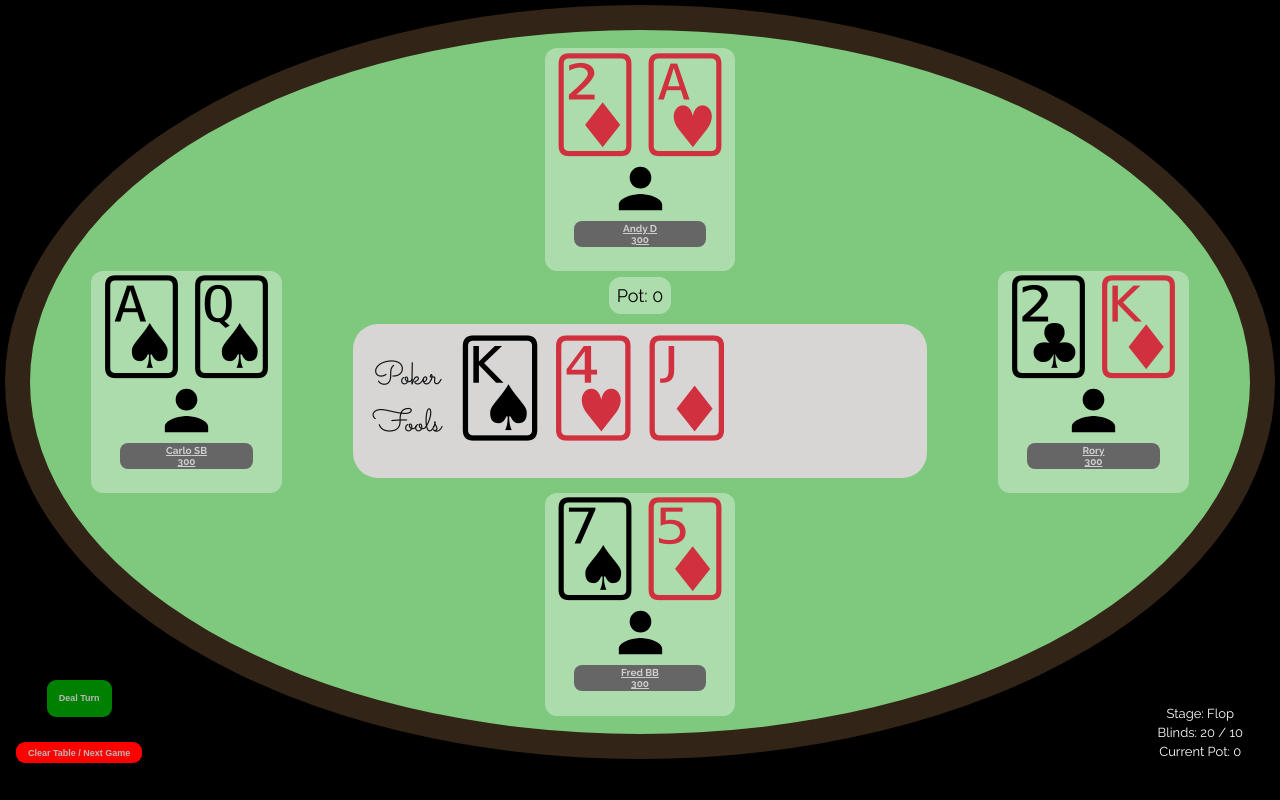
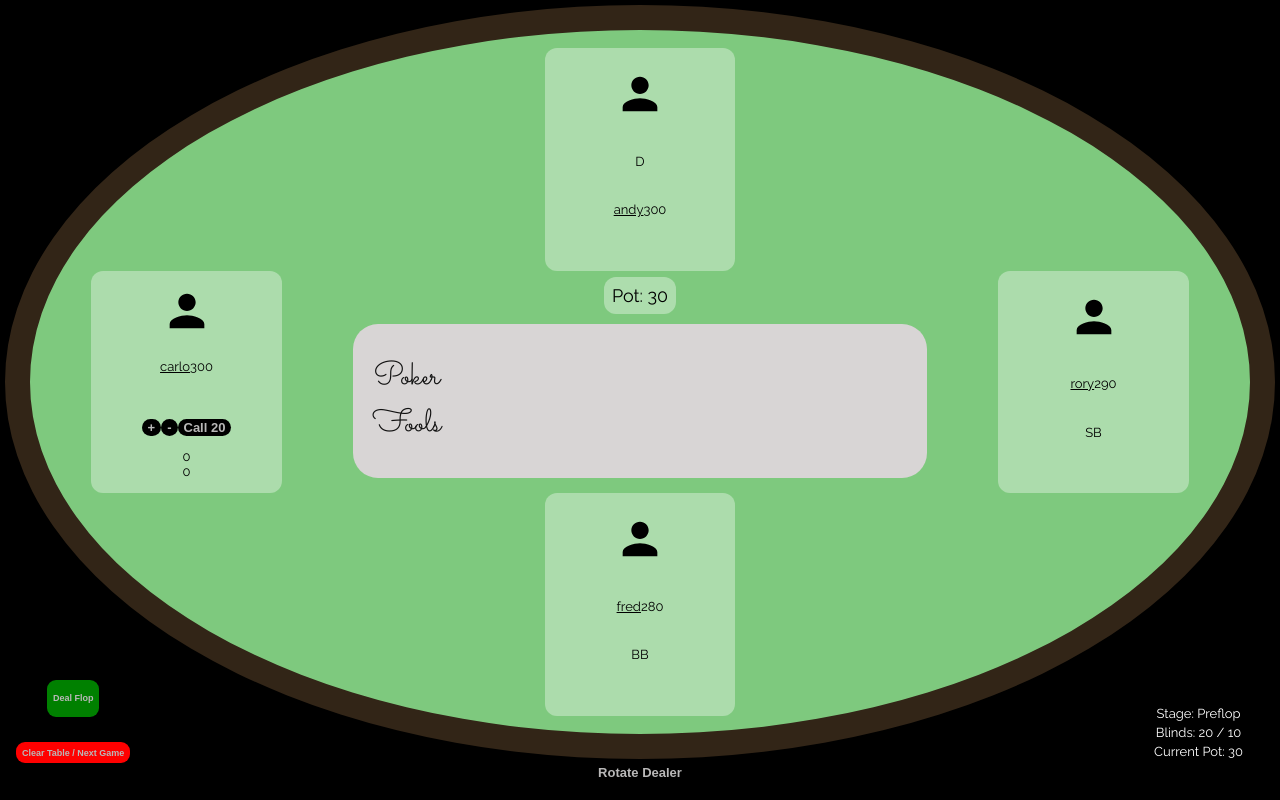
Before and after one commit to andrewneilclarke/poker-fools-react, a React (Create React App) app: page / in a window 1280 px wide. Built offline with nearby package versions, Linux system fonts and the light colour scheme.

Commit message:
added auto blinds

```diff
--- a/package.json
+++ b/package.json
@@ -10,7 +10,9 @@
     "@types/node": "^17.0.8",
     "@types/react": "^17.0.38",
     "@types/react-dom": "^17.0.11",
+    "bootstrap": "^5.1.3",
     "react": "^17.0.2",
+    "react-bootstrap": "^2.1.2",
     "react-dom": "^17.0.2",
     "react-icons": "^4.3.1",
     "react-scripts": "4.0.3",
--- a/src/App.css
+++ b/src/App.css
@@ -16,7 +16,6 @@
 button {
   background: black;
   border: none;
-  padding: 6px 12px;
   margin-bottom: 0.8rem;
   border-radius: 9px;
   color: rgb(185, 184, 184);
@@ -55,23 +54,19 @@ button:hover {
   color: pink;
 }
 
-.player-info {
-  text-transform: capitalize;
-  font-size: x-small;
-  color: rgb(207, 206, 206);
-  background-color: #666;
-  width: 70%;
-  border-radius: 8px;
-  padding: 2px;
+.name-and-stack {
+  display: flex;
+  justify-content: space-around;
+  align-items:
 }
-
-#name {
+.name-and-stack .name {
   text-decoration: underline;
 }
 #player {
   display: flex;
   flex-direction: column;
   align-items: center;
+  justify-content: space-around;
   /* margin: 10px; */
   background-color: rgba(255, 255, 255, 0.353);
   padding: 0.2rem;
@@ -93,28 +88,6 @@ button:hover {
 }
 .carlo {
   grid-row: 2/3;
-}
-
-.player-details {
-  display: flex;
-  flex-direction: row;
-  width: 100%;
-  justify-content:flex-start;
-  align-items: center;
-}
-.player-details button {
-  font-size: large;
-  margin-bottom: 0.5rem;
-  /* display: flex;
-  justify-content: space-between; */
-}
-.player-details p {
-  margin-bottom: 0.5rem;
-
-}
-.player-buttons {
-  /* display: flex;
-  justify-content: space-evenly; */
 }
 
 .cards {
--- a/src/App.tsx
+++ b/src/App.tsx
@@ -13,26 +13,18 @@ import Card from './components/Card';
 import Table from './components/Table';
 import Gameinfo from './components/Gameinfo';
 
-
 const initialState: AppState = {
-  player1: { hand: [], stack: 300, bet: 0, name: 'andy', dealer: true, bigBlind: false, smallBlind: false, active: false, folded: false, allin: false },
-  player2: { hand: [], stack: 300, bet: 0, name: 'rory', dealer: false, bigBlind: false, smallBlind: false, active: true, folded: false, allin: false },
-  player3: { hand: [], stack: 300, bet: 0, name: 'fred', dealer: false, bigBlind: true, smallBlind: false, active: false, folded: false, allin: false },
-  player4: { hand: [], stack: 300, bet: 0, name: 'carlo', dealer: false, bigBlind: false, smallBlind: true, active: false, folded: false, allin: false },
-  pot: 0
-}
-const initialState2: any = {
   players: [
-    { hand: [], stack: 300, bet: 0, name: 'andy', dealer: true, bigBlind: false, smallBlind: false, active: false, folded: false, allin: false },
-    { hand: [], stack: 300, bet: 0, name: 'rory', dealer: false, bigBlind: false, smallBlind: false, active: true, folded: false, allin: false },
-    { hand: [], stack: 300, bet: 0, name: 'fred', dealer: false, bigBlind: true, smallBlind: false, active: false, folded: false, allin: false },
-    { hand: [], stack: 300, bet: 0, name: 'carlo', dealer: false, bigBlind: false, smallBlind: true, active: false, folded: false, allin: false },
+    { hand: [], stack: 300, id: 1, bet: 0, name: 'andy', dealer: true, bigBlind: false, smallBlind: false, active: false, folded: false, allin: false },
+    { hand: [], stack: 300, id: 2, bet: 0, name: 'rory', dealer: false, bigBlind: false, smallBlind: true, active: false, folded: false, allin: false },
+    { hand: [], stack: 300, id: 3, bet: 0, name: 'fred', dealer: false, bigBlind: true, smallBlind: false, active: false, folded: false, allin: false },
+    { hand: [], stack: 300, id: 4, bet: 0, name: 'carlo', dealer: false, bigBlind: false, smallBlind: false, active: true, folded: false, allin: false },
   ],
-  pot: 0
+  pot: 0,
 }
 
 const App = () => {
-  const [state, dispatch] = useReducer(betReducer, initialState2)
+  const [state, dispatch] = useReducer(betReducer, initialState)
   const players: PlayerType[] = state.players
   const [bigBlind, setBigBlind] = useState<number>(20)
   const [table, setTable] = useState<CardName[]>([])
@@ -43,6 +35,7 @@ const App = () => {
   let [liveDeck, setLiveDeck] = useState<Deck>([...cardNames])
   const [flipped, setFlipped] = useState<boolean>(true)
   const [flipTable, setFlipTable] = useState<boolean>(true)
+  const [dealerID, setDealerID] = useState(1)
   const [gameResult, setGameResult] = useState<RankingResult>({
     winners: [],
     players: []
@@ -55,7 +48,6 @@ const App = () => {
   const getDeck = () => Object.keys(MyDeck) as Array<CardFace>;
 
   useEffect(() => {
-
     // WHILE ACTIVE PLAYERS > 1
     playGame();
     // FIRST ROUND OF BETS
@@ -65,12 +57,45 @@ const App = () => {
     // dealRiver()
     // FOURTH ROUND OF BETS
     // SHOW DOWN (SHOW CARDS) => FETCH WINNER (& DISPLAY) => PAYOUT POT
-    // nextGame()
+
     // console.log('end')
   }, [])
 
+  const makeNextActive = () => {
+
+  }
+  const payBlinds = () => {
+    const SB = players.filter(p => p.smallBlind)
+    const BB = players.filter(p => p.bigBlind)
+    dispatch({ type: 'pay-sb', SB, smallBlind })
+    dispatch({ type: 'pay-bb', BB, bigBlind })
+  }
+
+  const rotateDealer = () => {
+    const currentDealer = players.filter(p => {
+      if (p.dealer) {
+        console.log(p.id)
+      }
+    })
+  }
+
+  // p.dealer ? p.id )
+  // console.log(currentDealer)
+  // if (dealerID === 1) {
+  //   dispatch({ type: 'set-dealer', dealerID })
+  //   dispatch({ type: 'set-sb', dealerID })
+  //   dispatch({ type: 'set-bb', dealerID })
+  // }
+
+
+  const payoutWinner = () => {
+    dispatch({ type: 'payout', gameResult, players })
+  }
+
+  console.log(gameResult.winners)
   const playGame = () => {
     shuffleandSet();
+    payBlinds();
     // create DEAL PLAYERS FUNCTION
     dealFlop();
     // // FIRST ROUND OF BETS
@@ -78,6 +103,8 @@ const App = () => {
     // dealTurn();
     // dealRiver();
     // getResult();
+    payoutWinner();
+    nextGame()
   }
 
   const shuffleandSet = () => {
@@ -90,14 +117,6 @@ const App = () => {
     if (players[0].hand.length === 0) {
       players.forEach(p => p.hand.push(liveDeck.pop()))
       players.forEach(p => p.hand.push(liveDeck.pop()))
-      // player1.hand.push(liveDeck.pop())
-      // player2.hand.push(liveDeck.pop())
-      // player3.hand.push(liveDeck.pop())
-      // player4.hand.push(liveDeck.pop())
-      // player1.hand.push(liveDeck.pop())
-      // player2.hand.push(liveDeck.pop())
-      // player3.hand.push(liveDeck.pop())
-      // player4.hand.push(liveDeck.pop())
       table.push(liveDeck.pop())
       table.push(liveDeck.pop())
       table.push(liveDeck.pop())
@@ -112,7 +131,6 @@ const App = () => {
     table.push(liveDeck.pop())
     setLiveDeck([...liveDeck])
     setGameOver(false)
-    return { liveDeck, players, burnt }
   }
 
   const dealRiver = () => {
@@ -121,13 +139,11 @@ const App = () => {
     table.push(liveDeck.pop())
     setLiveDeck([...liveDeck])
     setGameOver(false)
-    return { liveDeck, players, burnt }
   }
 
   const getResult = async () => {
     if (table.length === 5) {
       const r = await fetchRankingResult()
-      console.log(r)
       setGameResult(r)
     }
   }
@@ -203,6 +219,7 @@ const App = () => {
       {/* DISPLAY TABLE / PLAYERS */}
 
       <Table table={table} currentGameStage={currentGameStage} dispatch={dispatch} gameResult={gameResult} players={players} pot={state.pot} cardBack={cardBack} flipped={flipped} setFlipped={setFlipped} getCardFace={getCardFace} gameOver={gameOver} bigBlind={bigBlind} smallBlind={smallBlind} flipTable={flipTable} />
+      <button onClick={rotateDealer}>Rotate Dealer</button>
 
       {/* GAME INFO / STATS DISPLAY */}
       <Gameinfo bigBlind={bigBlind} currentGameStage={currentGameStage} pot={state.pot} smallBlind={smallBlind} gameResult={gameResult} players={players} myError={myError} />
--- a/src/Reducer.ts
+++ b/src/Reducer.ts
@@ -1,216 +1,81 @@
-import { AppState, Action } from './Interfaces'
+import { AppState } from './Interfaces'
 
-export const betReducer = (state: any, action: any) => {
+
+export const betReducer = (state: AppState, action: any) => {
     switch (action.type) {
         case 'submit-bet': {
-            switch (action.player.name) {
-                case 'carlo': {
             return {
                 ...state,
-                        player4: { ...state.player4, bet: state.player4.bet + action.betAmount, stack: state.player4.stack - action.betAmount },
+                players: state.players.map(p => p.name === action.player.name ? { ...p, bet: p.bet + action.betAmount, stack: p.stack - action.betAmount } : { ...p }),
                 pot: state.pot + action.betAmount
             }
         }
-                case 'andy': {
+
+        case 'make-active': {
             return {
                 ...state,
-                        player1: { ...state.player1, bet: state.player1.bet + action.betAmount, stack: state.player1.stack - action.betAmount },
-                        pot: state.pot + action.betAmount
+                players: state.players.map(p => p.name === action.player.name ? { ...p, active: true } : { ...p, active: false })
             }
         }
-                case 'rory': {
+        case 'set-dealer': {
             return {
                 ...state,
-                        player2: { ...state.player2, bet: state.player2.bet + action.betAmount, stack: state.player2.stack - action.betAmount },
-                        pot: state.pot + action.betAmount
+                players: state.players.map(p => p.id === action.dealerID ? { ...p, dealer: true } : { ...p, dealer: false })
             }
         }
-                case 'fred': {
+        case 'set-bb': {
             return {
                 ...state,
-                        player3: { ...state.player3, bet: state.player3.bet + action.betAmount, stack: state.player3.stack - action.betAmount },
-                        pot: state.pot + action.betAmount
+                players: state.players.map(p => p.id + 2 === action.dealerID ? { ...p, bigBlind: true } : { ...p, bigBlind: false })
             }
         }
-                default:
-                    break;
-            }
-            break;
-        }
-
-        case 'make-active': {
-            // console.log(state.players.map(p => p.name === action.player.name))
-            console.log(action.player.name)
-            // console.log(state.players.map(player => {
-            //     if (player.name === action.player.name) {
-            //         return { ...player, active: true }
-            //     }
-            // }))
-
-
-            // const selectedPlayerArr = Object.entries(state).filter(arr => arr[1].name === action.player.name)
-            // const selectedPlayerObj = selectedPlayerArr[0]
-            // const selectedPlayerName = selectedPlayerObj[0]
-            // const sName = action.player.name
-            // console.log(selectedPlayerObj)
-
-
+        case 'pay-bb': {
+            console.log(action.BB[0].name, state.players[2])
             return {
                 ...state,
-                players: state.players.map((p, name) => p.name === action.player.name ? { ...p, active: true } : { ...p, active: false })
-                // .map((p, name) => name !== action.player.name ? { ...p, active: false } : p)
-
-                // state.players.map(p => p.name === action.player.name ? p.active : true)
-                // .map(p => p.name !== action.player.name ? p.active : false)
-                // state.players.map(p => p.name === action.player.name:
-                // players: ...players.map(p => p.name === action.player.name, active: true )
-
-                // player4: {
-                //     ...state.player4, active: false
-                // },
-                // player3: {
-                //     ...state.player3, active: false
-                // },
-                // player2: {
-                //     ...state.player2, active: false
-                // },
-                // player1: {
-                //     ...state.player1, active: false
-                // },
+                players: state.players.map(p => p.name === action.BB[0].name ? { ...p, bet: action.bigBlind, stack: p.stack - action.bigBlind } : { ...p }),
+                pot: state.pot + action.bigBlind
+            }
+        }
+        case 'set-sb': {
+            return {
+                ...state,
+                players: state.players.map(p => p.id + 1 === action.dealerID ? { ...p, smallBlind: true } : { ...p, smallBlind: false })
+            }
+        }
+        case 'pay-sb': {
+            return {
+                ...state,
+                players: state.players.map(p => p.name === action.SB[0].name ? { ...p, bet: action.smallBlind, stack: p.stack - action.smallBlind } : { ...p }),
+                pot: state.pot + action.smallBlind
             }
         }
 
-        // if (action.player.name === 'carlo') {
-        //     return {
-        //         ...state,
-        //         player4: {
-        //             ...state.player4, active: true
-        //         },
-        //         player3: {
-        //             ...state.player3, active: false
-        //         },
-        //         player2: {
-        //             ...state.player2, active: false
-        //         },
-        //         player1: {
-        //             ...state.player1, active: false
-        //         },
-        //     }
-        // }
-        // if (action.player.name === 'fred') {
-        //     return {
-        //         ...state,
-        //         player3: {
-        //             ...state.player3, active: true
-        //         },
-        //         player4: {
-        //             ...state.player4, active: false
-        //         },
-        //         player2: {
-        //             ...state.player2, active: false
-        //         },
-        //         player1: {
-        //             ...state.player1, active: false
-        //         },
-        //     }
-        // }
-        // if (action.player.name === 'rory') {
-        //     return {
-        //         ...state,
-        //         player2: {
-        //             ...state.player2, active: true
-        //         },
-        //         player4: {
-        //             ...state.player4, active: false
-        //         },
-        //         player3: {
-        //             ...state.player3, active: false
-        //         },
-        //         player1: {
-        //             ...state.player1, active: false
-        //         },
-        //     }
-        // }
-        // if (action.player.name === 'andy') {
-        //     return {
-        //         ...state,
-        //         player1: {
-        //             ...state.player1, active: true
-        //         },
-        //         player4: {
-        //             ...state.player4, active: false
-        //         },
-        //         player2: {
-        //             ...state.player2, active: false
-        //         },
-        //         player3: {
-        //             ...state.player3, active: false
-        //         },
-        //     }
-
-        // }
-        // break;
-        // }
+        case 'call': {
+            return {
+                ...state,
+                players: state.players.map(p => p.name === action.player.name ? { ...p, bet: action.bigBlind, stack: p.stack - action.bigBlind } : { ...p }),
+                pot: state.pot + action.bigBlind
+            }
+        }
 
         case 'reset-player-cards': {
             return {
                 ...state,
-                player1: { ...state.player1, hand: [] },
-                player2: { ...state.player2, hand: [] },
-                player3: { ...state.player3, hand: [] },
-                player4: { ...state.player4, hand: [] },
+                players: state.players.map(p => p.hand && { ...p, hand: [] })
+
             }
         }
-        case 'call': {
-            console.log('call')
-            switch (action.player.name) {
-                case 'carlo': {
+        case 'payout': {
             return {
                 ...state,
-                        player4: { ...state.player4, bet: action.bigBlind, stack: state.player4.stack - action.bigBlind },
-                        pot: state.pot + action.bigBlind
-                    }
-                }
-                case 'andy': {
-                    return {
-                        ...state,
-                        player1: { ...state.player1, bet: action.bigBlind, stack: state.player1.stack - action.bigBlind },
-                        pot: state.pot + action.bigBlind
-                    }
-                }
-                case 'rory': {
-                    console.log(action.betAmount, action.player, action.bigBlind)
-                    return {
-                        ...state,
-                        player2: { ...state.player2, bet: action.bigBlind, stack: state.player2.stack - action.bigBlind },
-                        pot: state.pot + action.bigBlind
-                    }
-                }
-                case 'fred': {
-                    return {
-                        ...state,
-                        player3: { ...state.player3, bet: action.bigBlind, stack: state.player3.stack - action.bigBlind },
-                        pot: state.pot + action.bigBlind
-                    }
-                }
-                default:
-                    break;
-            }
-            break;
-        }
-
-
-
-        case 'clear': {
-            return {
-                ...state,
-                bet: 0,
+                //     players: state.players.map(p => getWinnerName(action.gameResult, action.players) === (p.name) ? { ...p, stack: p.stack + state.pot } : { ...p }),
+                //     pot: 0,
             };
         }
 
         default:
             break;
-
     }
 
     throw Error("No Action provided")
--- a/src/components/Player.tsx
+++ b/src/components/Player.tsx
@@ -1,7 +1,8 @@
-import { useState } from 'react'
 import { MdPerson } from "react-icons/md";
+import Button from 'react-bootstrap/Button';
 import { PlayerType } from '../Interfaces'
 import Card from "./Card"
+import PlayerControls from './PlayerControls';
 
 interface Props {
     player: PlayerType,
@@ -16,53 +17,24 @@ interface Props {
 }
 
 const Player: React.FC<Props> = ({ player, players, getCardFace, cardBack, flipped, setFlipped, dispatch, smallBlind, bigBlind }) => {
-    const [betAmount, setBetAmount] = useState(0)
     return (
+        <div className={player.name} id="player" onClick={() => dispatch({ type: 'make-active', player, players })}>
+            <MdPerson style={{ height: "4em", width: "4em" }} /> {player.dealer && 'D'}
+            <div className="name-and-stack">
+                <p className="name" id="name">{player.name}</p>
+                <p className="stack">{player.stack}</p>
+            </div>
 
-        <div className={player.name} id="player" onClick={() => dispatch({ type: 'make-active', player, players })}>
+
+            {player.bigBlind && 'BB'} {player.smallBlind && 'SB'}
+
             <div className="cards">
                 {player.hand.map(card => (
                     <Card key={card} card={card} getCardFace={getCardFace} cardBack={cardBack} flipped={flipped} setFlipped={setFlipped} />))
                 }
             </div>
-            <MdPerson style={{ height: "5em", width: "5em" }} />
-            <h4 className="player-info" id="name">{player.name} {player.dealer && 'D'} {player.bigBlind && 'BB'} {player.smallBlind && 'SB'} <p className="stack">{player.stack}</p></h4>
 
-
-            <div className="player-details">
-                {/* <p>{JSON.stringify(player.hand)}</p> */}
-
-                {/* {player.active && (
-                    <>
-                        <div className="player-buttons">
-                            <button onClick={() => setBetAmount(betAmount + smallBlind)}>+</button>
-                            <button onClick={() => {
-                                if (betAmount > 0) {
-                                    setBetAmount(betAmount - smallBlind)
-                                }
-                            }
-                            }>-</button>
-                            {player.bet < bigBlind && <button onClick={() => dispatch({ type: 'call', betAmount, player, bigBlind })}>Call {bigBlind}</button>}
-                            <form onSubmit={(e) => {
-                                e.preventDefault();
-                                dispatch({ type: 'submit-bet', betAmount, player });
-                                setBetAmount(0)
-                                console.log(betAmount, player)
-                            }}>
-                                {betAmount > 0 && <button type='submit' className='submit'>Bet {betAmount}</button>
-
-                                }
-                                {betAmount}
-                                {player.bet}
-                            </form>
-
-                        </div>
-
-                    </>
-                )
-                } */}
-            </div>
-
+            {player.active && <PlayerControls bigBlind={bigBlind} dispatch={dispatch} player={player} players={players} setFlipped={setFlipped} smallBlind={smallBlind} />}
         </div>
 
     )
--- /dev/null
+++ b/src/components/PlayerControls.tsx
@@ -0,0 +1,41 @@
+import React, { useState } from 'react';
+import { PlayerType } from '../Interfaces'
+
+
+interface Props {
+    player: PlayerType,
+    players: PlayerType[]
+    setFlipped: any,
+    dispatch: React.Dispatch<any>,
+    smallBlind: number,
+    bigBlind: number,
+}
+
+const PlayerControls: React.FC<Props> = ({ bigBlind, dispatch, player, players, setFlipped, smallBlind }) => {
+    const [betAmount, setBetAmount] = useState(0)
+    return <div className="player-details">
+        <div className="player-buttons">
+            <button onClick={() => setBetAmount(betAmount + smallBlind)}>+</button>
+            <button onClick={() => {
+                if (betAmount > 0) {
+                    setBetAmount(betAmount - smallBlind)
+                }
+            }
+            }>-</button>
+            {player.bet < bigBlind && <button onClick={() => dispatch({ type: 'call', betAmount, player, bigBlind })}>Call {bigBlind}</button>}
+            <form onSubmit={(e) => {
+                e.preventDefault();
+                dispatch({ type: 'submit-bet', betAmount, player });
+                setBetAmount(0)
+            }}>
+                {betAmount > 0 && <button type='submit' className='submit'>Bet {betAmount}</button>}
+                {<p>{betAmount}</p>}
+                {<p>{player.bet}</p>}
+            </form>
+
+        </div>
+    </div>
+}
+
+
+export default PlayerControls;
--- a/src/components/Table.tsx
+++ b/src/components/Table.tsx
@@ -23,7 +23,6 @@ interface Props {
 }
 
 const Table: React.FC<Props> = ({ table, players, pot, gameResult, dispatch, getCardFace, cardBack, flipped, setFlipped, gameOver, currentGameStage, smallBlind, bigBlind, flipTable }) => {
-    console.log(players)
     return (
         <div className="table-container">
             <div className="table-and-players">
```
Also changed, not shown: src/Interfaces.ts (+24 -34 lines), 1 other file (tests, documents, lock files or other folders). Lines whose indentation alone changed are shown as unchanged.
